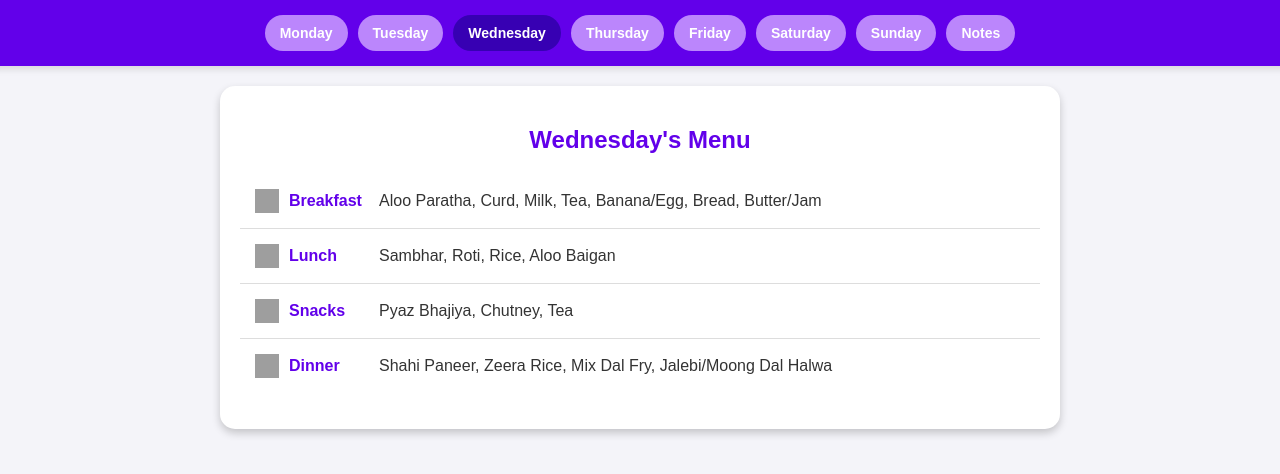
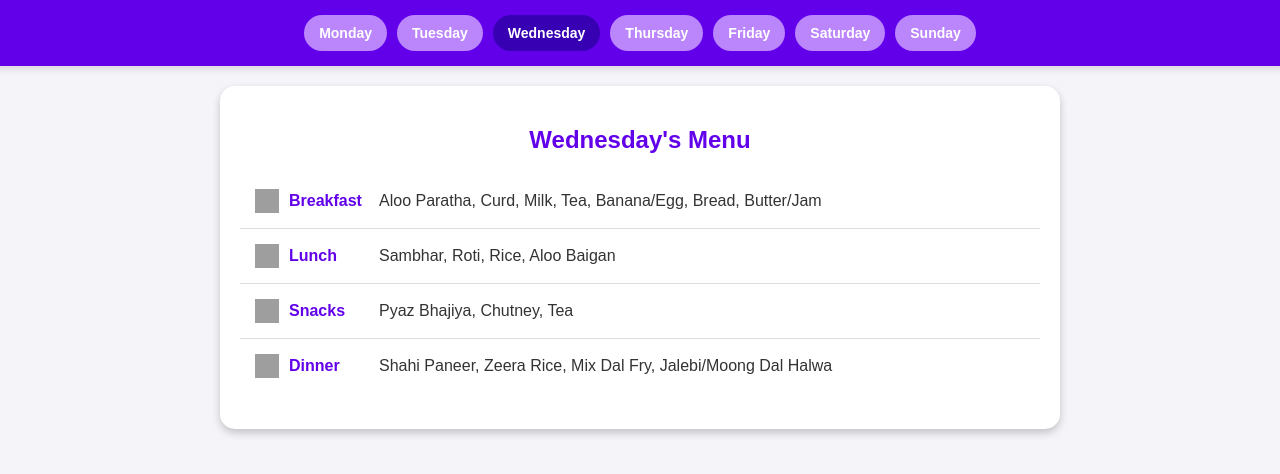
Before and after one commit to BikramNarayan/mess, a plain HTML site: page index.html in a window 1280 px wide. Drawn offline with Linux system fonts and the light colour scheme; grey boxes are pictures that could not be loaded.

Commit message:
updated menu

```diff
--- a/index.html
+++ b/index.html
@@ -204,7 +204,7 @@
         "Snacks": "Bhel, Tea",
         "Dinner": "Ice Cream, Jeera Rice, Roti, Malai Kofta, Punjabi Dal Tadka"
     },
-    "Notes": "Salad is available every day for lunch and dinner. Achaar/Lemon can be taken upon request."
+    // "Notes": "Salad is available every day for lunch and dinner. Achaar/Lemon can be taken upon request."
 }
 ;
 
```
